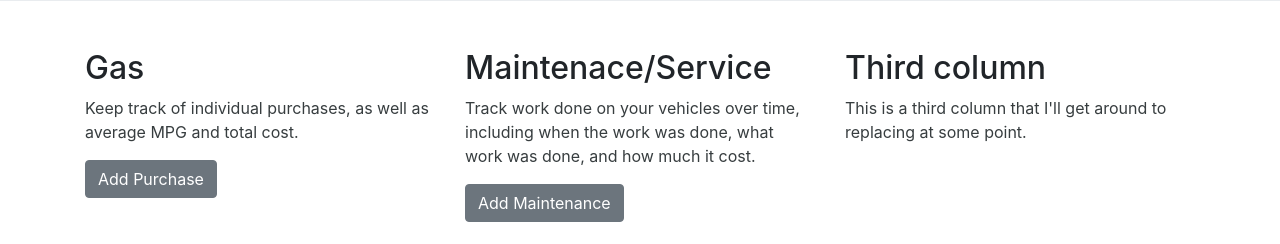
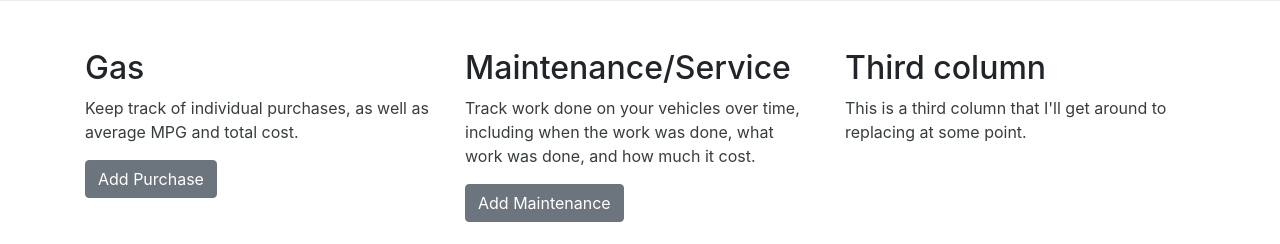
Before and after one commit to laurelmay/gas-tracker, a Django app: page / in a window 1280 px wide. Shown: the part 450-694 px from the top of the page. Run offline with Django 3.2, Linux system fonts and the light colour scheme; some libraries are stand-ins or nearby versions.

Commit message:
Fix spelling error

```diff
--- a/gas/templates/gas/index.html
+++ b/gas/templates/gas/index.html
@@ -24,7 +24,7 @@
             </p>
         </div>
         <div class="col-md-4">
-            <h2>Maintenace/Service</h2>
+            <h2>Maintenance/Service</h2>
             <p>
                 Track work done on your vehicles over time, including when the
                 work was done, what work was done, and how much it cost.
```
